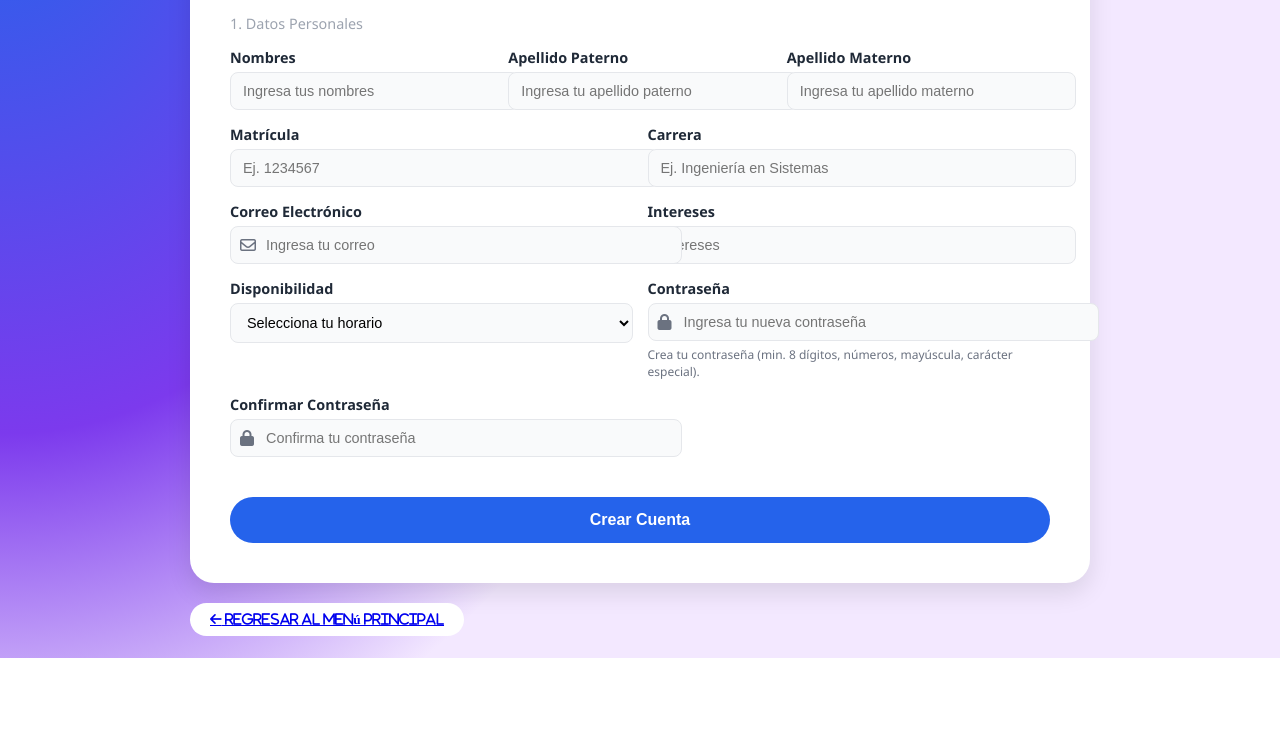
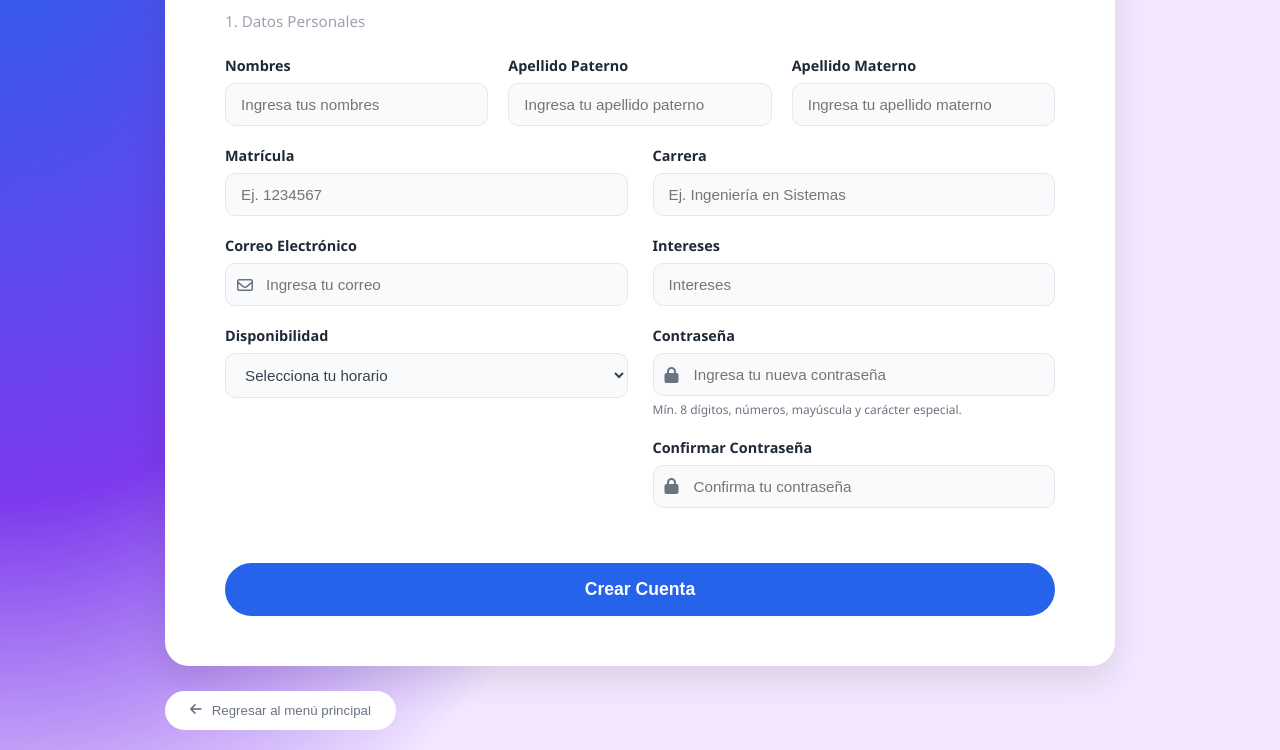
Before and after one commit to AuroraMadera/SkillSwap, a website: page public/pages/registrar.html in a window 1280 px wide. Shown: the part 142-892 px from the top of the page. Before the commit the page ends 800 px from the top, so only its background shows below. Drawn offline with Linux system fonts and the light colour scheme; files that its build step writes are made by us from their sources.

Commit message:
cambios en el js para aparición de pagina registrar y modificación en la página regisrar

```diff
--- a/public/pages/registrar.html
+++ b/public/pages/registrar.html
@@ -3,9 +3,9 @@
 <head>
     <meta charset="UTF-8">
     <meta name="viewport" content="width=device-width, initial-scale=1.0">
-    <title>Skillswap - Crear Cuenta</title>
+    <title>Skillswap - Registro</title>
+    <link rel="stylesheet" href="https://cdnjs.cloudflare.com/ajax/libs/font-awesome/6.0.0/css/all.min.css">
     <link rel="stylesheet" href="styles/registrar.css">
-    <link rel="stylesheet" href="https://cdnjs.cloudflare.com/ajax/libs/font-awesome/6.0.0/css/all.min.css">
 </head>
 <body>
     <div class="container">
@@ -60,24 +60,27 @@
                         <label>Disponibilidad</label>
                         <select>
                             <option>Selecciona tu horario</option>
+                            <option>Matutino</option>
+                            <option>Vespertino</option>
                         </select>
                     </div>
+
+                    <div class="security-stack">
                         <div class="input-group">
                             <label>Contraseña</label>
                             <div class="input-with-icon">
                                 <i class="fa-solid fa-lock"></i>
                                 <input type="password" placeholder="Ingresa tu nueva contraseña">
                             </div>
-                        <span class="helper-text">Crea tu contraseña (min. 8 dígitos, números, mayúscula, carácter especial).</span>
-                    </div>
+                            <span class="helper-text">Mín. 8 dígitos, números, mayúscula y carácter especial.</span>
                         </div>
 
-                <div class="grid-2">
                         <div class="input-group">
                             <label>Confirmar Contraseña</label>
                             <div class="input-with-icon">
                                 <i class="fa-solid fa-lock"></i>
                                 <input type="password" placeholder="Confirma tu contraseña">
+                            </div>
                         </div>
                     </div>
                 </div>
@@ -87,7 +90,9 @@
         </main>
 
         <button class="back-btn">
-            <a class="fa-solid fa-arrow-left" href="index.html"> Regresar al menú principal </a>
+            <a href="index.html">
+                <i class="fa-solid fa-arrow-left"></i> Regresar al menú principal
+            </a>
         </button>
     </div>
 </body>
--- a/public/styles/registrar.css
+++ b/public/styles/registrar.css
@@ -6,103 +6,109 @@
     --white: #FFFFFF;
     --grey-text: #6B7280;
     --input-border: #E5E7EB;
+    --bg-inputs: #F9FAFB;
 }
 
 body {
-    font-family: 'Segoe UI', Tahoma, Geneva, Verdana, sans-serif;
+    font-family: 'Segoe UI', sans-serif;
     margin: 0;
     display: flex;
     justify-content: center;
     align-items: center;
     min-height: 100vh;
-    /* El fondo radial que pediste */
+    /* Fondo radial exacto que asoma el rosa/lavanda */
     background-image: radial-gradient(60% 120% at 0% 0%, var(--blue-primary) 0%, var(--purple-bg) 60%, var(--light-bg) 100%);
+    padding: 20px;
 }
 
 .container {
-    width: 90%;
-    max-width: 900px;
+    width: 100%;
+    max-width: 950px;
+    display: flex;
+    flex-direction: column;
+    gap: 25px; /* Espacio entre tarjeta y botón de regreso */
+}
+
+.register-card {
+    background-color: var(--white);
+    padding: 50px 60px;
+    border-radius: 24px;
+    box-shadow: 0 15px 35px rgba(0,0,0,0.1);
+}
+
+.main-title {
+    text-align: center;
+    color: #111827;
+    font-size: 2.2rem;
+    margin: 0 0 35px 0;
+}
+
+.section-label {
+    color: #9CA3AF;
+    font-size: 0.95rem;
+    margin-bottom: 25px;
+}
+
+/* Grillas para orden y separación */
+.grid-3 { display: grid; grid-template-columns: repeat(3, 1fr); gap: 20px; margin-bottom: 20px; }
+.grid-2 { display: grid; grid-template-columns: 1fr 1fr; gap: 25px; margin-bottom: 20px; }
+
+/* Bloque para apilar contraseñas verticalmente */
+.security-stack {
     display: flex;
     flex-direction: column;
     gap: 20px;
 }
 
-.register-card {
-    background-color: var(--white);
-    padding: 40px;
-    border-radius: 24px;
-    box-shadow: 0 10px 25px rgba(0,0,0,0.1);
-}
-
-.main-title {
-    text-align: center;
-    color: #111827;
-    font-size: 2rem;
-    margin-bottom: 30px;
-}
-
-.section-label {
-    color: #9CA3AF;
-    font-size: 0.9rem;
-    margin-bottom: 15px;
-}
-
-/* Layout con Grid para que no se vea amontonado */
-.grid-3 { display: grid; grid-template-columns: repeat(3, 1fr); gap: 15px; margin-bottom: 15px; }
-.grid-2 { display: grid; grid-template-columns: repeat(2, 1fr); gap: 15px; margin-bottom: 15px; }
-
 .input-group label {
     display: block;
     font-weight: 600;
-    margin-bottom: 5px;
+    margin-bottom: 8px;
     color: #1F2937;
     font-size: 0.9rem;
 }
 
 .input-group input, .input-group select {
     width: 100%;
-    padding: 10px 12px;
+    padding: 12px 15px;
     border: 1px solid var(--input-border);
-    border-radius: 8px;
-    background-color: #F9FAFB;
-    font-size: 0.9rem;
+    border-radius: 10px;
+    background-color: var(--bg-inputs);
+    font-size: 0.95rem;
+    box-sizing: border-box;
+    color: #374151;
 }
 
-.input-with-icon {
-    position: relative;
-}
-
+.input-with-icon { position: relative; }
 .input-with-icon i {
     position: absolute;
-    left: 10px;
+    left: 12px;
     top: 50%;
     transform: translateY(-50%);
     color: var(--grey-text);
 }
-
-.input-with-icon input {
-    padding-left: 35px;
-}
+.input-with-icon input { padding-left: 40px; }
 
 .helper-text {
     font-size: 0.75rem;
     color: var(--grey-text);
     display: block;
-    margin-top: 5px;
+    margin-top: 6px;
+    line-height: 1.3;
 }
 
-/* Botón Crear Cuenta (Dentro del cuadro blanco con separación) */
+/* Botón Crear Cuenta */
 .create-btn {
     width: 100%;
-    padding: 14px;
+    padding: 16px;
     background-color: var(--blue-primary);
     color: white;
     border: none;
-    border-radius: 50px; /* Estilo píldora como en tu imagen */
-    font-size: 1rem;
+    border-radius: 50px;
+    font-size: 1.1rem;
     font-weight: bold;
     cursor: pointer;
-    margin-top: 25px;
+    margin-top: 35px;
     transition: background 0.3s;
 }
 
@@ -110,28 +116,37 @@ body {
     background-color: var(--blue-hover);
 }
 
-/* Botón Regresar (Fuera del cuadro) */
+/* Botón Regresar Fuera del Cuadro */
 .back-btn {
     align-self: flex-start;
     background-color: var(--white);
-    color: var(--grey-text);
     border: none;
-    padding: 10px 20px;
+    padding: 0;
     border-radius: 50px;
     cursor: pointer;
-    font-weight: 500;
+    transition: all 0.3s;
+}
+
+.back-btn a {
     display: flex;
     align-items: center;
-    gap: 8px;
-    transition: all 0.3s;
+    gap: 10px;
+    padding: 12px 25px;
+    color: var(--grey-text);
+    text-decoration: none;
+    font-weight: 500;
 }
 
 .back-btn:hover {
     background-color: var(--blue-hover);
+}
+
+.back-btn:hover a {
     color: var(--white);
 }
 
-/* Responsivo básico */
-@media (max-width: 600px) {
+/* Responsivo para tablets/celulares */
+@media (max-width: 768px) {
     .grid-3, .grid-2 { grid-template-columns: 1fr; }
+    .register-card { padding: 30px 20px; }
 }
```
Also changed, not shown: public/pages/index.html (+1 -1 lines), server.js (+9 -7 lines). Lines whose indentation alone changed are shown as unchanged.
